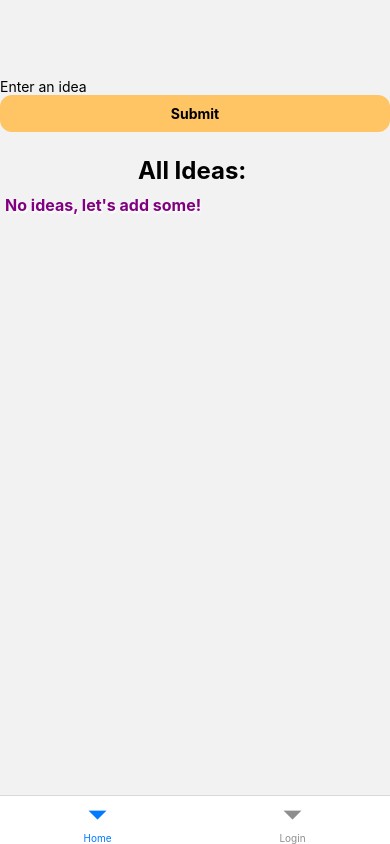
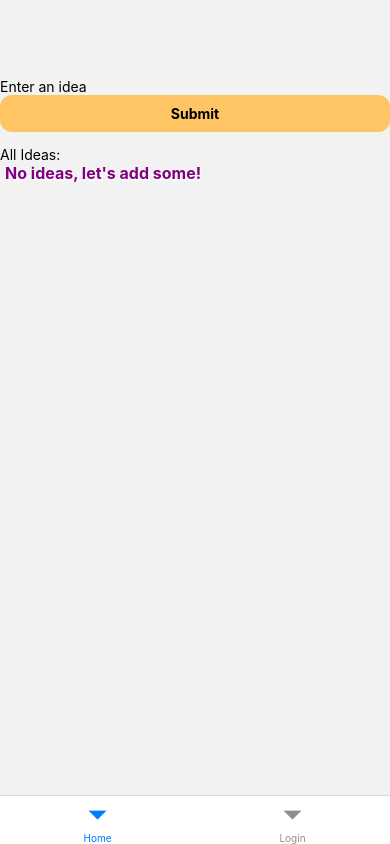
Before and after one commit to aplasket/drinkcurator, a React Native app: screen /Main in a window 390 px wide. Built offline with nearby package versions, Linux system fonts and the light colour scheme.

Commit message:
trying to figure out styling

```diff
--- a/src/screens/Home.tsx
+++ b/src/screens/Home.tsx
@@ -3,6 +3,7 @@ import IdeaForm from "../components/IdeaForm"
 import { useState } from "react"
 import { basicIdea } from "../types/types"
 import { styles } from "../styles/styles"
+import Ideas from "../components/Ideas"
 
 export const Home = () => {
   const [ideaList, setIdeaList] = useState<basicIdea[]>([]);
@@ -13,10 +14,15 @@ export const Home = () => {
 
   return (
     <SafeAreaView style={styles.homeContainer}>
-      <IdeaForm addIdea={addIdea} />
+      <View style={styles.ideaInputWrapper}>
+        <IdeaForm addIdea={addIdea} />
+      </View>
       <View style={styles.ideaContainer}>
-        <Text style={styles.appTitle}>All Ideas: </Text>
+        <Text style={styles.homeTitle}>All Ideas: </Text>
         {!ideaList.length && <Text style={styles.clickableText}>No ideas, let's add some!</Text>}
+        <View style={styles.cardsContainer}>
+          <Ideas ideaList={ideaList} />
+        </View>
       </View>
     </SafeAreaView>
   )
```
